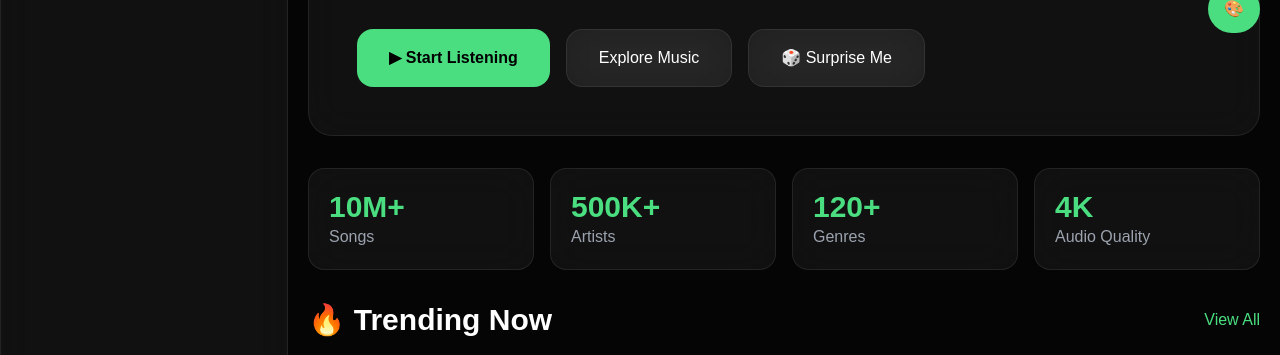
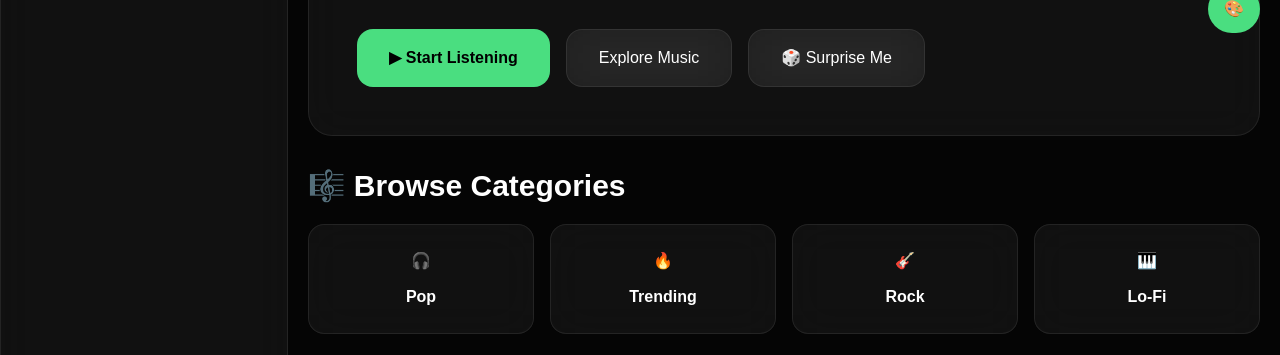
Before and after one commit to ysnrajput-ux/music, a plain HTML site: page index.html in a window 1280 px wide. Shown: the part 655-1010 px from the top of the page. Drawn offline with nearby package versions, Linux system fonts and the light colour scheme.

Commit message:
Update index.html

```diff
--- a/index.html
+++ b/index.html
@@ -106,7 +106,7 @@ class="w-full text-left p-4 rounded-xl glass">
       <input
       id="searchInput"
       type="text"
-      placeholder="Search songs, artists, albums..."
+      placeholder="🔍 Search songs, artists, playlists..."
       class="w-full bg-transparent outline-none text-white text-lg"
       />
 
@@ -196,7 +196,47 @@ class="glass px-8 py-4 rounded-2xl"
   </div>
 
 </section>
+<!-- TOP CATEGORIES -->
 
+<section class="mb-10">
+
+<h2 class="text-3xl font-bold mb-5">
+🎼 Browse Categories
+</h2>
+
+<div class="grid grid-cols-2 md:grid-cols-4 gap-4">
+
+<div class="glass p-6 rounded-2xl text-center">
+🎧
+<h3 class="mt-3 font-bold">
+Pop
+</h3>
+</div>
+
+<div class="glass p-6 rounded-2xl text-center">
+🔥
+<h3 class="mt-3 font-bold">
+Trending
+</h3>
+</div>
+
+<div class="glass p-6 rounded-2xl text-center">
+🎸
+<h3 class="mt-3 font-bold">
+Rock
+</h3>
+</div>
+
+<div class="glass p-6 rounded-2xl text-center">
+🎹
+<h3 class="mt-3 font-bold">
+Lo-Fi
+</h3>
+</div>
+
+</div>
+
+</section>
 
 
 <!-- QUICK STATS -->
```
